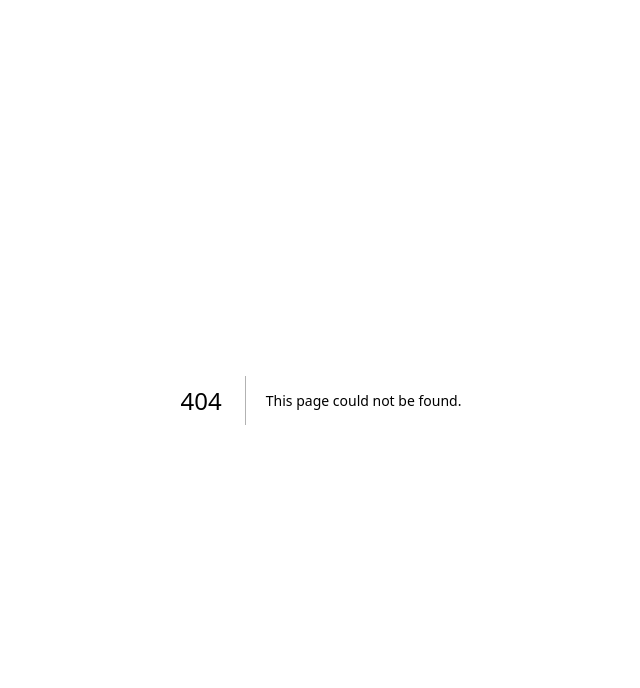
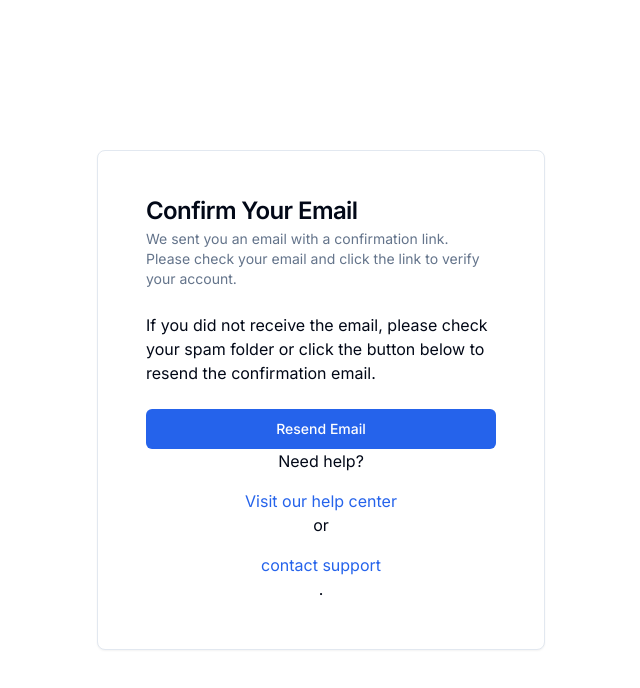
Before and after one commit to Tae-uni/snapjournal, a Next.js app in the folder frontend/: page /confirmation/message in a window 1280 px wide. Before the commit this address had no page. Shown: the top 688 px of the page, without its empty margins (319-959 px from the left). Built offline with nearby package versions, Linux system fonts and the light colour scheme.

Commit message:
✨ feat: confirmation Message page

```diff
--- /dev/null
+++ b/frontend/src/app/(auth)/confirmation/message/page.tsx
@@ -0,0 +1,5 @@
+import ConfirmationMessage from "@/components/auth/confirmation/ConfirmationMessage";
+
+export default function ConfirmationMessagePage() {
+  return <ConfirmationMessage />;
+}
--- /dev/null
+++ b/frontend/src/components/auth/confirmation/ConfirmationMessage.tsx
@@ -0,0 +1,42 @@
+"use client";
+
+import { useState } from 'react';
+import { Button } from '@/components/ui/button';
+import { Card, CardContent, CardDescription, CardFooter, CardHeader, CardTitle } from '@/components/ui/card';
+
+export default function ConfirmationMessage() {
+  const [emailSent, setEmailSent] = useState(false);
+
+  const resendEmail = async () => {
+    try {
+      // Add logic to resend email here
+      setEmailSent(true);
+    } catch (error) {
+      console.error('Error resending email:', error);
+    }
+  };
+
+  return (
+    <div className="flex items-center justify-center min-h-screen">
+      <Card className="max-w-md w-full p-6">
+        <CardHeader>
+          <CardTitle>Confirm Your Email</CardTitle>
+          <CardDescription>We sent you an email with a confirmation link. Please check your email and click the link to verify your account.</CardDescription>
+        </CardHeader>
+        <CardContent>
+            If you did not receive the email, please check your spam folder or click the button below to resend the confirmation email.
+        </CardContent>
+        <CardFooter className="flex flex-col space-y-4">
+          <Button
+            onClick={resendEmail}
+            disabled={emailSent}
+            className={`${emailSent ? 'bg-gray-400 cursor-not-allowed' : 'bg-blue-600 hover:bg-blue-700'} w-full py-2 text-white`}
+          >
+            {emailSent ? 'Email Sent' : 'Resend Email'}
+          </Button>
+            Need help? <a href="/help" className="text-blue-600 hover:underline">Visit our help center</a> or <a href="/contact" className="text-blue-600 hover:underline">contact support</a>.
+        </CardFooter>
+      </Card>
+    </div>
+  );
+}
--- a/frontend/src/components/auth/signIn/signInForm.tsx
+++ b/frontend/src/components/auth/signIn/signInForm.tsx
@@ -25,7 +25,7 @@ const initialState = {
 const formSchema = z.object({
   identifier: z.string().min(2).max(30),
   password: z
-    .string().min(6, { message: 'at least 8 characters long.' })
+    .string().min(6, { message: 'at least 6 characters long.' })
     .max(30),
 });
 
```
Also changed, not shown: frontend/src/app/(auth)/signup/page.tsx (+0 -55 lines), frontend/src/app/api/auth/[...nextauth]/authOptions.ts (+0 -8 lines).
